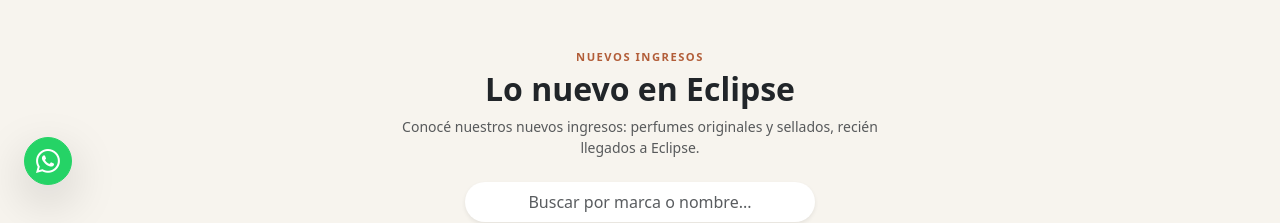
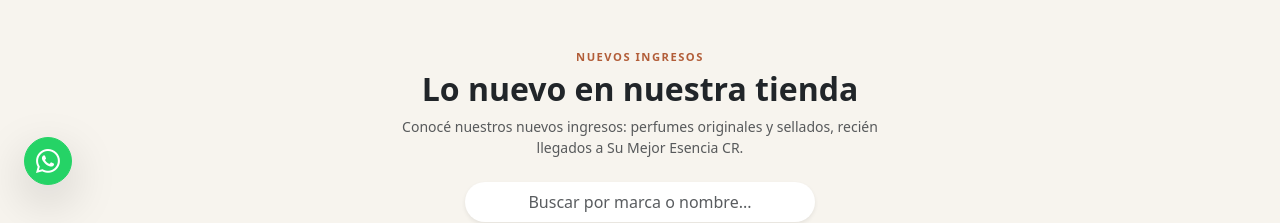
Before and after one commit to jeancarlos0101-svg/Tienda-de-perfumes, a React (Vite) app in the folder frontend/: page / in a window 1280 px wide. Shown: the part 591-814 px from the top of the page. Built offline with nearby package versions, Linux system fonts and the light colour scheme.

Commit message:
Actualizacion mas q completa al nombre Su Mejor Esencia CR

```diff
--- a/frontend/src/pages/Tienda.jsx
+++ b/frontend/src/pages/Tienda.jsx
@@ -711,11 +711,11 @@
             NUEVOS INGRESOS
           </span>
           <h2 className="fw-bold mb-2 text-dark" style={{ fontSize: "2rem" }}>
-            Lo nuevo en Eclipse
+            Lo nuevo en nuestra tienda
           </h2>
           <p className="text-muted small mx-auto" style={{ maxWidth: "500px" }}>
             Conocé nuestros nuevos ingresos: perfumes originales y sellados,
-            recién llegados a Eclipse.
+            recién llegados a Su Mejor Esencia CR.
           </p>
 
           <div className="mx-auto mt-4" style={{ maxWidth: "350px" }}>
```
